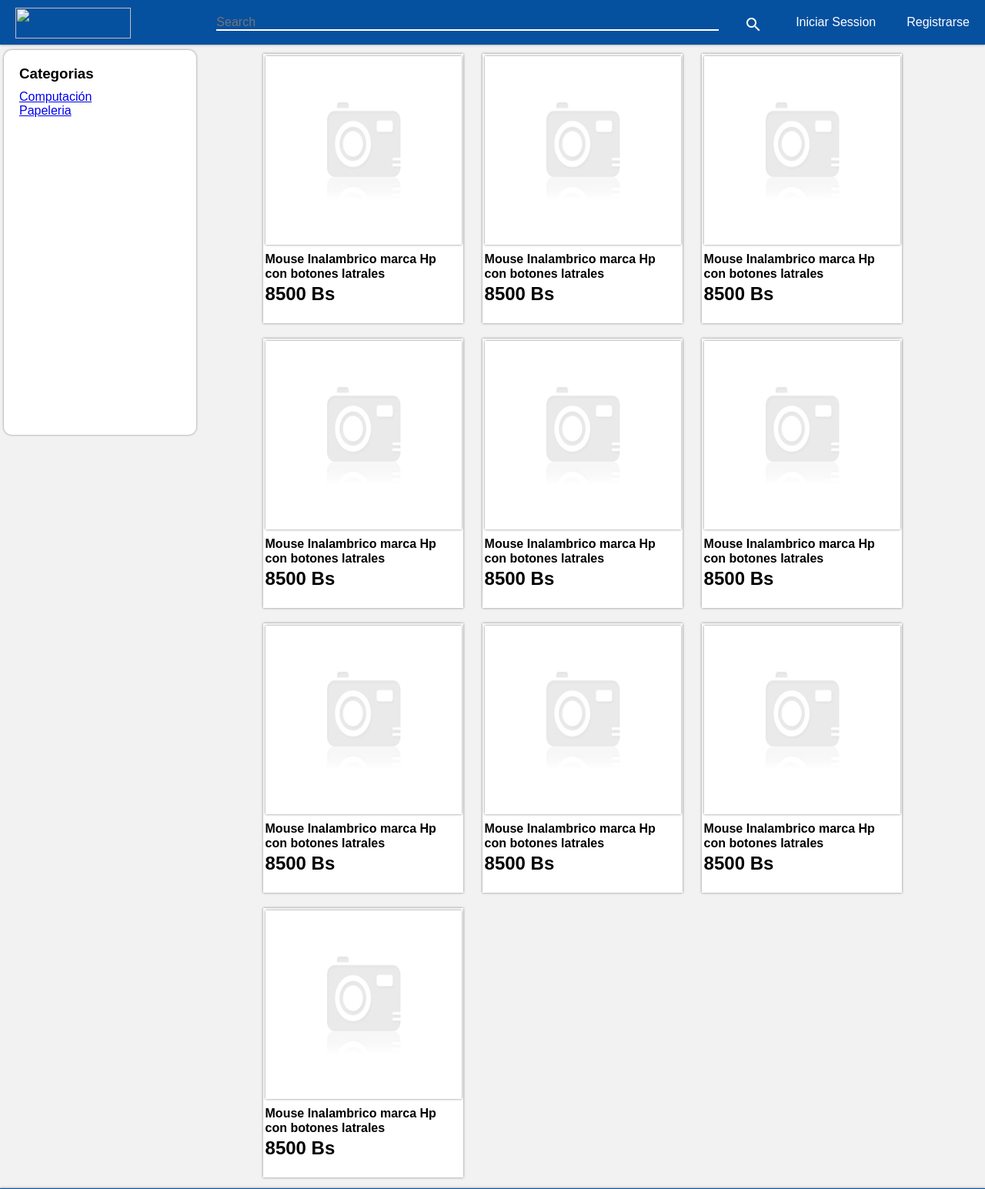
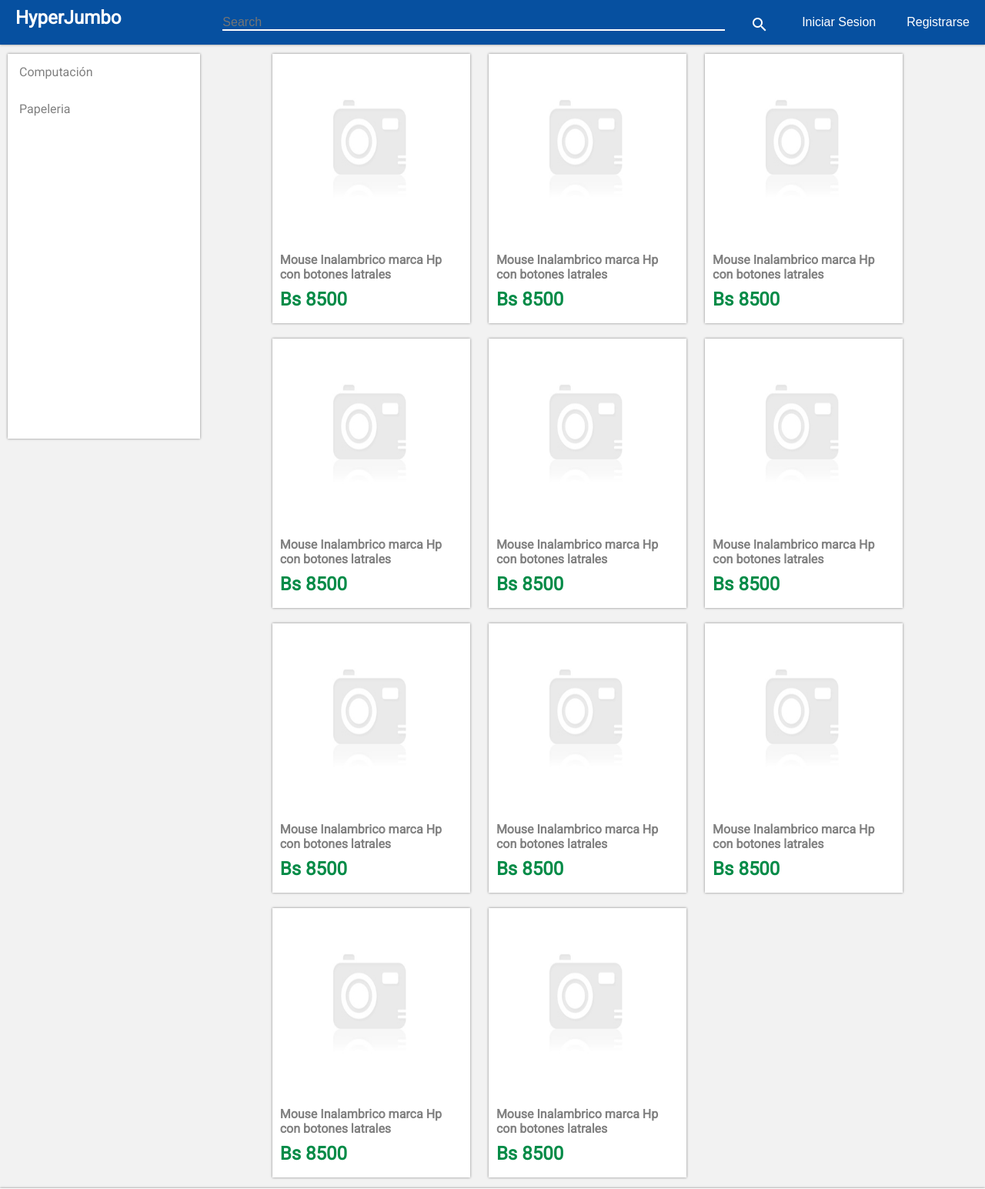
Before and after one commit to jlaya/biprod, a Django app: page / in a window 1280 px wide. Shown: the top 1545 px of the page at 77% size. Run offline with Django 3.2, Linux system fonts and the light colour scheme.

Commit message:
Interfaz base mejorada

```diff
--- a/biprod/static/css/style.css
+++ b/biprod/static/css/style.css
@@ -5,6 +5,7 @@
 
 body {
   background-color: #f2f2f2;
+  font-family: 'Roboto', sans-serif;
 }
 
 header {
@@ -25,6 +26,7 @@ header {
   margin-left: 20px;
   margin-top: 10px;
   display: none;
+  color: white;
 }
 
 #form {
@@ -40,6 +42,7 @@ header {
   background: none;
   outline: none;
   border-bottom: 2px solid white;
+  color: white;
 }
 #form button {
   width: 50px;
@@ -51,9 +54,6 @@ header {
 
 #nav-icon {
   float: right;
-}
-#nav-icon nav {
-  /* Desplazamos el nav hacia la izquierda */
 }
 #nav-icon nav ul {
   list-style: none;
@@ -76,9 +76,6 @@ header {
 
 #nav {
   float: right;
-}
-#nav nav {
-  /* Desplazamos el nav hacia la izquierda */
 }
 #nav nav ul {
   list-style: none;
@@ -128,13 +125,19 @@ section {
   box-shadow: 0px 0px 3px grey;
 }
 #products article img {
-  box-shadow: 0px 0px 3px grey;
   width: 98%;
   height: 70%;
-  margin: 3px;
 }
-#products article h4, #products article h2 {
-  margin: 3px;
+#products article h4 {
+  margin: 10px;
+  color: gray;
+}
+#products article h2 {
+  margin: 10px;
+  color: #038b47;
+}
+#products article:hover {
+  box-shadow: 0px 0px 20px grey;
 }
 
 aside #sub-menu {
@@ -142,22 +145,30 @@ aside #sub-menu {
   float: left;
   width: 250px;
   height: 500px;
-  margin: 5px;
+  margin: 10px;
   background-color: #ffffff;
   box-shadow: 0px 0px 3px grey;
 }
-aside #sub-menu #category {
-  margin: 20px;
-}
 aside #sub-menu #category h3 {
-  margin-bottom: 10px;
+  color: grey;
 }
 aside #sub-menu #category ul {
   list-style: none;
 }
+aside #sub-menu #category li {
+  padding: 15px;
+  width: 88%;
+}
+aside #sub-menu #category li a {
+  text-decoration: none;
+  color: grey;
+}
+aside #sub-menu #category li:hover {
+  background-color: #f2f2f2;
+}
 
 footer {
-  background-color: #0650a0;
+  background-color: white;
   box-shadow: 0px 0px 3px grey;
   display: inline-block;
   float: overflow;
@@ -165,7 +176,7 @@ footer {
   height: 250px;
   padding-left: 1%;
   padding-right: 1%;
-  color: #ffffff;
+  color: grey;
 }
 footer h3 {
   margin-bottom: 10px;
@@ -178,25 +189,39 @@ footer #copyright {
   width: 97%;
   height: 50px;
   float: left;
-  background-color: #0650a0;
+  background-color: white;
 }
 footer #hyper-logo {
   width: 97%;
   height: 200px;
-  background-color: #0650a0;
+  background-color: white;
   float: left;
 }
 footer #social-network {
   width: 97%;
   height: 200px;
-  background-color: #0650a0;
+  background-color: white;
   float: left;
+}
+footer #social-network li {
+  padding: 10px;
+}
+footer #social-network li a {
+  text-decoration: none;
+  color: grey;
 }
 footer #contacts {
   width: 97%;
   height: 200px;
-  background-color: #0650a0;
+  background-color: white;
   float: left;
+}
+footer #contacts li {
+  padding: 10px;
+}
+footer #contacts li a {
+  text-decoration: none;
+  color: grey;
 }
 
 @media screen and (min-width: 481px) {
@@ -210,7 +235,6 @@ footer #contacts {
 @media screen and (min-width: 767px) {
   aside #sub-menu {
     display: inline;
-    border-radius: 10px;
     width: 250px;
     background-color: #ffffff;
     height: 500px;
@@ -236,11 +260,11 @@ footer #contacts {
   }
 
   section {
-    width: 65%;
+    width: 64%;
   }
 
   #products article {
-    width: 45%;
+    width: 44%;
   }
 
   footer #hyper-logo {
@@ -275,7 +299,7 @@ footer #contacts {
   }
 
   section {
-    width: 72%;
+    width: 71%;
   }
 
   #products article {
@@ -307,7 +331,7 @@ footer #contacts {
   }
 
   section {
-    width: 74%;
+    width: 73%;
   }
 }
 @media screen and (min-width: 1200px) {
@@ -335,7 +359,7 @@ footer #contacts {
   }
 
   section {
-    width: 78%;
+    width: 77%;
   }
 }
 
--- a/biprod/static/scss/style.scss
+++ b/biprod/static/scss/style.scss
@@ -7,6 +7,7 @@
 
 body {
   background-color: $secundary;
+  font-family: 'Roboto', sans-serif;
 }
 
 header {
@@ -31,13 +28,13 @@ header {
   margin-left: 20px;
   margin-top: 10px;
   display: none;
+  color: white;
 }
 
 #form {
   float: right;
   margin-top: 10px;
   width: 81%;
-
   input {
     float: right;
     margin: 10px;
@@ -46,6 +43,7 @@ header {
     background: none;
     outline: none;
     border-bottom: 2px solid white;
+    color: white;
   }
 
   button {
@@ -144,47 +125,58 @@ section {
     margin: 10px;
     background-color: #ffffff;
     box-shadow: 0px 0px 3px grey;
-
     img {
-      box-shadow: 0px 0px 3px grey;
       width: 98%;
       height: 70%;
-      margin: 3px;
     }
+    h4 {
+      margin: 10px;
+      color: gray;
+    }
+    h2 {
+      margin: 10px;
+      color: $complement;
+    }
+  }
 
-    h4, h2 {
-      margin: 3px;
-    }
-
+  article:hover {
+    box-shadow: 0px 0px 20px grey;
   }
 }
 
 aside {
-
     #sub-menu {
       display: none;
       float: left;
       width:250px;
       height: 500px;
-      margin:5px;
+      margin:10px;
       background-color: #ffffff;
       box-shadow: 0px 0px 3px grey;
-
       #category {
-        margin: 20px;
         h3 {
-          margin-bottom: 10px;
+          color: grey;
         }
-
         ul {
           list-style: none;
         }
+          li {
+            padding: 15px;
+            width: 88%;
+            a {
+              text-decoration: none;
+              color: grey;
+            }
+          }
+          li:hover {
+            background-color: $secundary;
+          }
       }
     }
 }
 
 footer {
-  background-color: $primary;
+  background-color: white;
   box-shadow: 0px 0px 3px grey;
   display: inline-block;
   float: overflow;
@@ -236,22 +242,18 @@ footer {
 
   #form {
       width: 85%;
-
       input {
         width: 70%;
       }
   }
-
 }
 
 
 @media screen and (min-width: 767px) {
 
   aside {
-
       #sub-menu {
         display: inline;
-        border-radius: 10px;
         width:250px;
         background-color: #ffffff;
         height: 500px;
@@ -283,15 +284,12 @@ footer {
       }
    }
    section {
-
-     width: 65%;
+     width: 64%;
    }
 
    #products {
-
      article {
-       width: 45%;
-
+       width: 44%;
      }
    }
 
@@ -337,20 +333,17 @@ footer {
         }
       }
     }
-
   }
 
   #form {
       width: 50%;
   }
   section {
-    width: 72%;
+    width: 71%;
   }
   #products {
-
     article {
       width: 29%;
-
     }
   }
 }
@@ -372,7 +363,43 @@ footer {
         }
       }
     }
+  }
+  #nav {
+    nav {
+      ul {
+        li{
+          display: inline;
+        }
+      }
+    }
+  }
+  #form {
+      width: 55%;
 
+      input {
+        width: 80%;
+      }
+   }
+   section {
+     width: 73%;
+   }
+}
+
+@media screen and (min-width: 1200px) {
+  #menu {
+    display: none;
+  }
+  #logo {
+    display: inline;
+  }
+  #nav-icon {
+    nav {
+      ul {
+        li{
+          display: none;
+        }
+      }
+    }
   }
 
   #nav {
@@ -383,50 +410,6 @@ footer {
         }
       }
     }
-
-  }
-
-  #form {
-      width: 55%;
-
-      input {
-        width: 80%;
-      }
-   }
-   section {
-     width: 74%;
-   }
-}
-
-@media screen and (min-width: 1200px) {
-  #menu {
-    display: none;
-  }
-
-  #logo {
-    display: inline;
-  }
-
-  #nav-icon {
-    nav {
-      ul {
-        li{
-          display: none;
-        }
-      }
-    }
-
-  }
-
-  #nav {
-    nav {
-      ul {
-        li{
-          display: inline;
-        }
-      }
-    }
-
   }
 
   #form {
@@ -437,6 +420,6 @@ footer {
       }
   }
   section {
-    width: 78%;
+    width: 77%;
   }
 }
--- a/biprod/templates/apps/home/index.html
+++ b/biprod/templates/apps/home/index.html
@@ -5,7 +5,6 @@
 <aside>
   <div id="sub-menu">
     <div id="category">
-      <h3>Categorias</h3>
       <ul>
         <li><a href="#">Computación</a></li>
         <li><a href="#">Papeleria</a></li>
@@ -18,53 +17,60 @@
     <article>
       <a href="#"><img src="{% static "img/default.jpg" %}"></a>
       <h4>Mouse Inalambrico marca Hp con botones latrales</h4>
-      <h2>8500 Bs</h2>
+      <h2>Bs 8500</h2>
     </article>
     <article>
       <a href="#"><img src="{% static "img/default.jpg" %}"></a>
       <h4>Mouse Inalambrico marca Hp con botones latrales</h4>
-      <h2>8500 Bs</h2>
+      <h2>Bs 8500</h2>
     </article>
     <article>
       <a href="#"><img src="{% static "img/default.jpg" %}"></a>
       <h4>Mouse Inalambrico marca Hp con botones latrales</h4>
-      <h2>8500 Bs</h2>
+      <h2>Bs 8500</h2>
     </article>
     <article>
       <a href="#"><img src="{% static "img/default.jpg" %}"></a>
       <h4>Mouse Inalambrico marca Hp con botones latrales</h4>
-      <h2>8500 Bs</h2>
+      <h2>Bs 8500</h2>
     </article>
     <article>
       <a href="#"><img src="{% static "img/default.jpg" %}"></a>
       <h4>Mouse Inalambrico marca Hp con botones latrales</h4>
-      <h2>8500 Bs</h2>
+      <h2>Bs 8500</h2>
     </article>
     <article>
       <a href="#"><img src="{% static "img/default.jpg" %}"></a>
       <h4>Mouse Inalambrico marca Hp con botones latrales</h4>
-      <h2>8500 Bs</h2>
+      <h2>Bs 8500</h2>
     </article>
     <article>
       <a href="#"><img src="{% static "img/default.jpg" %}"></a>
       <h4>Mouse Inalambrico marca Hp con botones latrales</h4>
-      <h2>8500 Bs</h2>
+      <h2>Bs 8500</h2>
     </article>
     <article>
       <a href="#"><img src="{% static "img/default.jpg" %}"></a>
       <h4>Mouse Inalambrico marca Hp con botones latrales</h4>
-      <h2>8500 Bs</h2>
+      <h2>Bs 8500</h2>
     </article>
     <article>
       <a href="#"><img src="{% static "img/default.jpg" %}"></a>
       <h4>Mouse Inalambrico marca Hp con botones latrales</h4>
-      <h2>8500 Bs</h2>
+      <h2>Bs 8500</h2>
     </article>
     <article>
       <a href="#"><img src="{% static "img/default.jpg" %}"></a>
       <h4>Mouse Inalambrico marca Hp con botones latrales</h4>
-      <h2>8500 Bs</h2>
+      <h2>Bs 8500</h2>
     </article>
+    <article>
+      <a href="#"><img src="{% static "img/default.jpg" %}"></a>
+      <h4>Mouse Inalambrico marca Hp con botones latrales</h4>
+      <h2>Bs 8500</h2>
+    </article>
+
+
   </div>
 </section>
 
--- a/biprod/templates/base.html
+++ b/biprod/templates/base.html
@@ -6,13 +6,14 @@
   <meta charset="utf-8" />
   <link href={% static "css/style.css" %} rel="stylesheet">
   <link href={% static "css/normalize.css" %} rel="stylesheet">
+  <link href="https://fonts.googleapis.com/css?family=Roboto" rel="stylesheet">
 </head>
 <body>
   <header>
     <div id="nav">
       <nav>
         <ul>
-          <li><a href="#">Iniciar Session</a></li>
+          <li><a href="#">Iniciar Sesion</a></li>
           <li><a href="#">Registrarse</a></li>
         </ul>
       </nav>
@@ -36,7 +37,8 @@
       <button type="submit">Menu</button>
     </div>
     <div id="logo">
-      <img src="" width="150" height="40">
+      <!-- <img src="" width="150" height="40"> -->
+      <h2>HyperJumbo</h2>
     </div>
 
   </header>
@@ -60,20 +62,18 @@
     <div id="box">
       <h3>Redes Sociales</h3>
       <ul>
-        <li><a href="#"><img src="d" ></a></li>
-        <li><a href="#"><img src="d" ></a></li>
-        <li><a href="#"><img src="d" ></a></li>
+        <li><a href="#">Facebook</a></li>
+        <li><a href="#">Twitter</a></li>
       </ul>
     </div>
   </div>
 
   <div id="hyper-logo">
-      <h3>Logo imagen hyperJumbo</h3>
-      <img src="d" >
+      <img src="{% static "img/logo.jpg" %}" width="200" height="200">
   </div>
 
   <div id="copyright">
-    <center><p>Copyright © 2008 - 2016 Hyper Jumbo Mall</p></center>
+    <center><p>Copyright © 2016 Hyper Jumbo Mall</p></center>
   </div>
 </footer>
 </body>
```
Also changed, not shown: other parts of biprod/static/scss/style.scss (+26 -38 lines), biprod/static/img/icons/search2x.png (deleted), biprod/static/img/logo.jpg (added), 1 other file.
